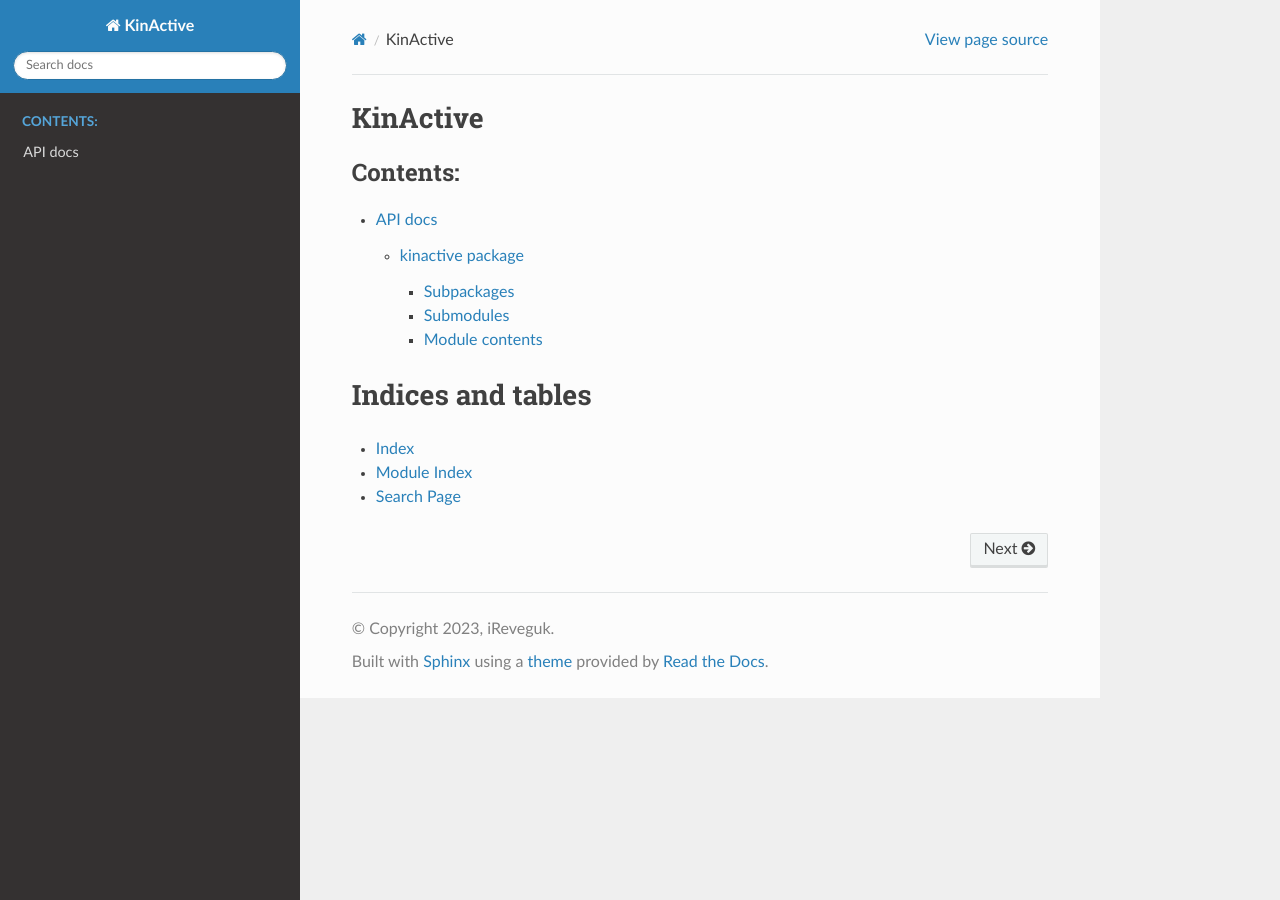
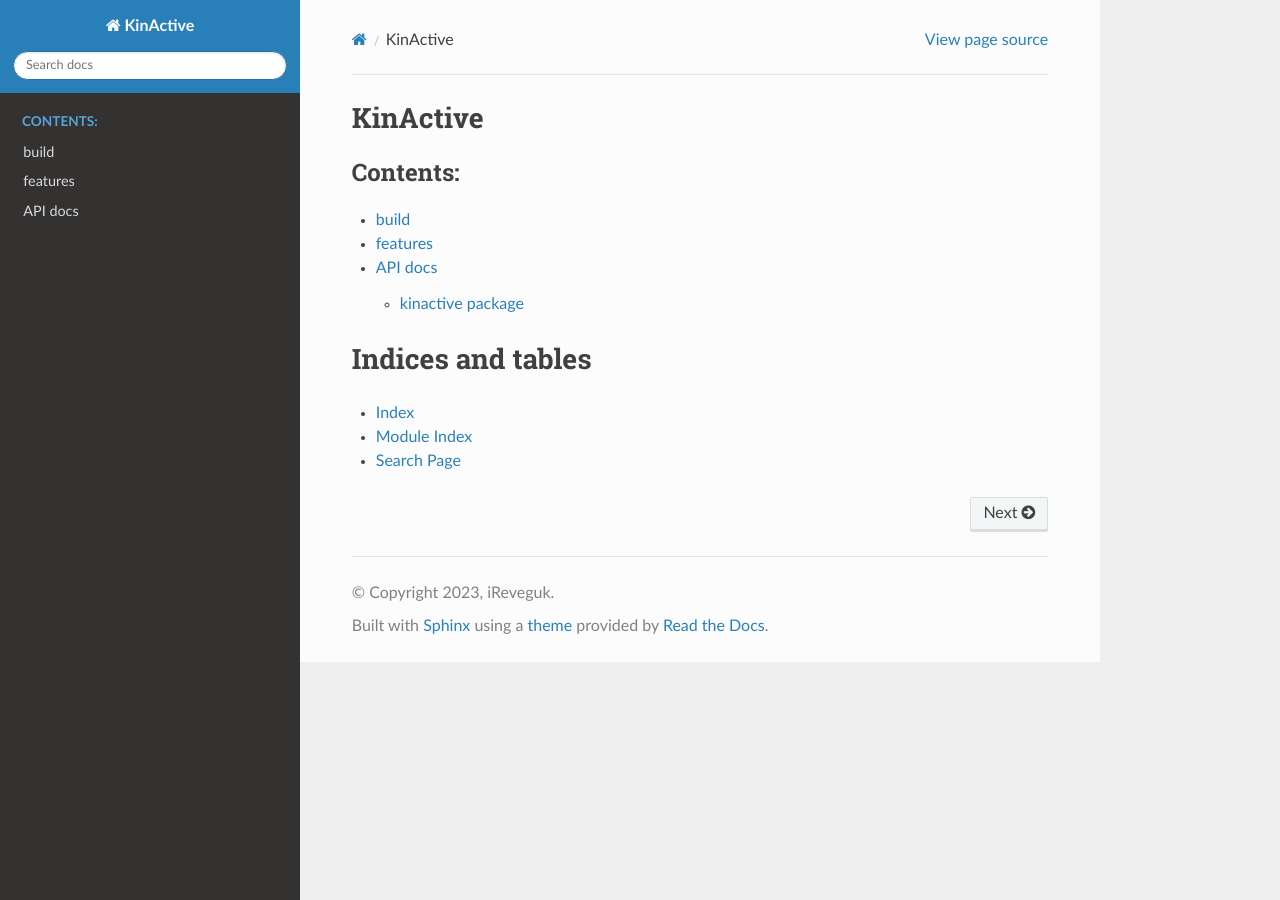
Before and after one commit to edikedik/kinactive, a Sphinx documentation site: the page built from docs/index.rst, in a window 1280 px wide. Built offline with Sphinx 7.4.7 and the Read the Docs theme 2.0.0, drawn with Linux system fonts in a browser that asks for light colours.

Commit message:
include notebooks

```diff
--- a/docs/index.rst
+++ b/docs/index.rst
@@ -2,9 +2,11 @@ KinActive
 ==========
 
 .. toctree::
-   :maxdepth: 3
+   :maxdepth: 2
    :caption: Contents:
 
+   build <notebooks/build_raw_database>
+   features <notebooks/calculate_default_variables>
    modules
 
 
--- a/docs/kinactive.rst
+++ b/docs/kinactive.rst
@@ -1,19 +1,8 @@
 kinactive package
 =================
 
-Subpackages
------------
-
 .. toctree::
-   :maxdepth: 4
-
-   kinactive.resources
-
-Submodules
-----------
-
-.. toctree::
-   :maxdepth: 4
+   :maxdepth: 2
 
    kinactive.config
    kinactive.db
@@ -21,11 +10,4 @@ Submodules
    kinactive.features
    kinactive.io
    kinactive.model
-
-Module contents
----------------
-
-.. automodule:: kinactive
-   :members:
-   :undoc-members:
-   :show-inheritance:
+   kinactive.resources
```
Also changed, not shown: docs/notebooks/build_raw_database.ipynb (added), docs/notebooks/calculate_default_variables.ipynb (added), 1 other file.
